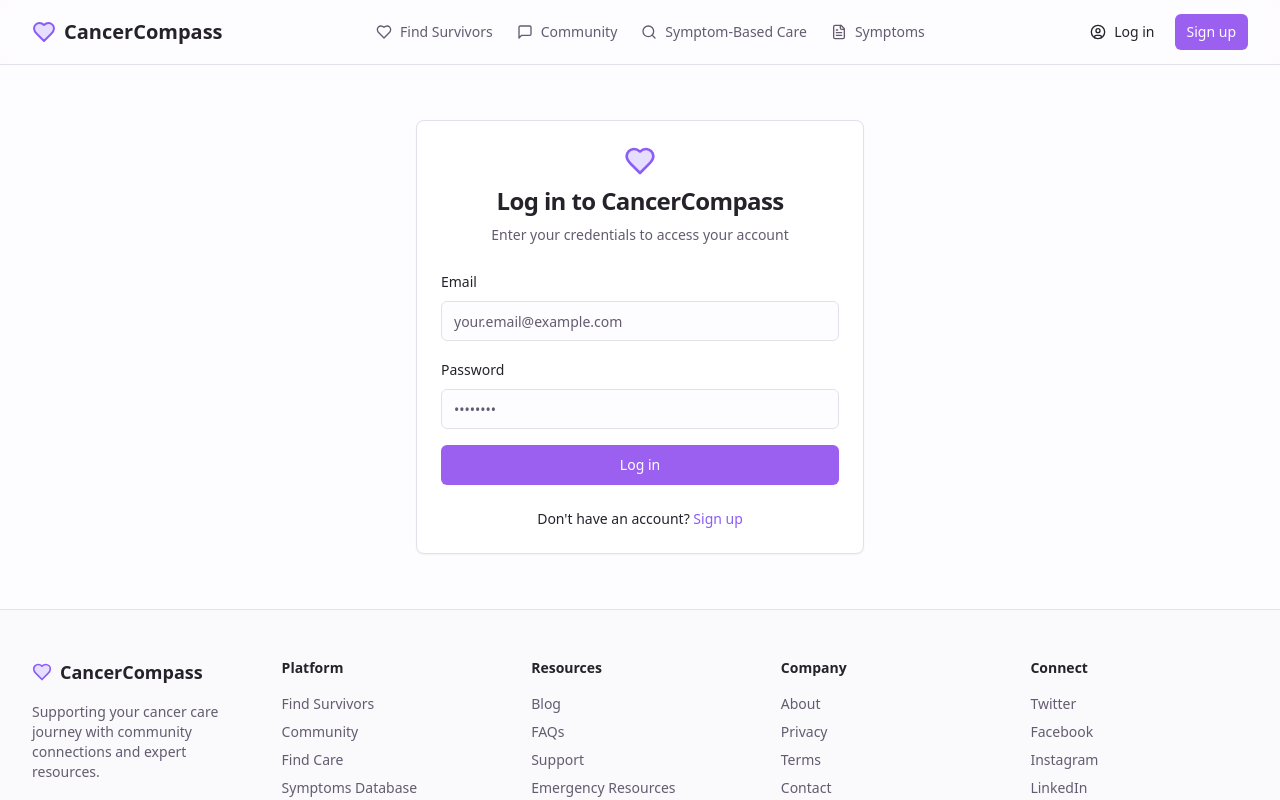
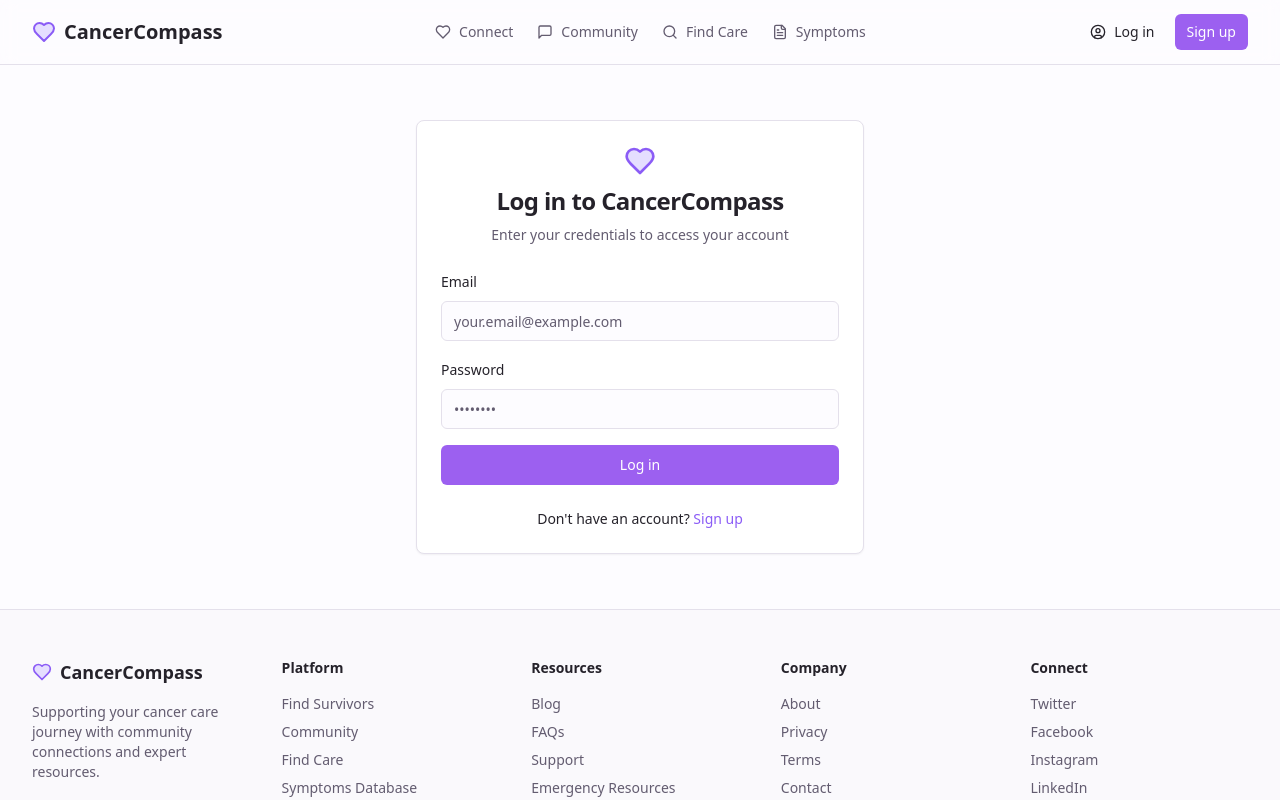
Before and after one commit to la-dev05/CancerLink, a React (Vite) app: page /login in a window 1280 px wide. Shown: the top 800 px of the page. Built offline with nearby package versions, Linux system fonts and the light colour scheme.

Commit message:
Navigation Bar text changes

```diff
--- a/src/components/layout/Navbar.tsx
+++ b/src/components/layout/Navbar.tsx
@@ -14,9 +14,9 @@ const Navbar = () => {
   };
 
   const navLinks = [
-    { name: "Find Survivors", path: "/survivors", icon: <Heart className="h-4 w-4 mr-2" /> },
+    { name: "Connect", path: "/survivors", icon: <Heart className="h-4 w-4 mr-2" /> },
     { name: "Community", path: "/community", icon: <MessageSquare className="h-4 w-4 mr-2" /> },
-    { name: "Symptom-Based Care", path: "/symptom-care-locator", icon: <Search className="h-4 w-4 mr-2" /> },
+    { name: "Find Care", path: "/symptom-care-locator", icon: <Search className="h-4 w-4 mr-2" /> },
     { name: "Symptoms", path: "/symptoms", icon: <FileText className="h-4 w-4 mr-2" /> },
   ];
 
```
